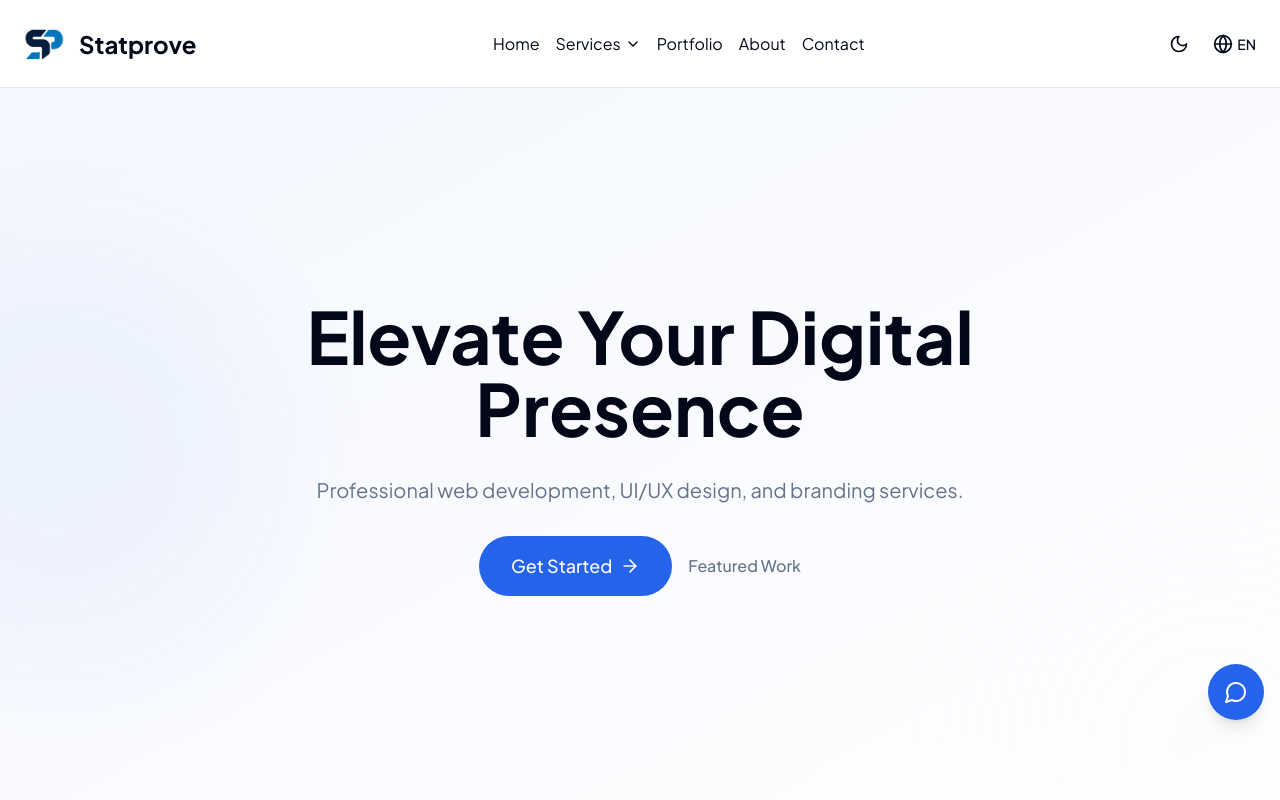
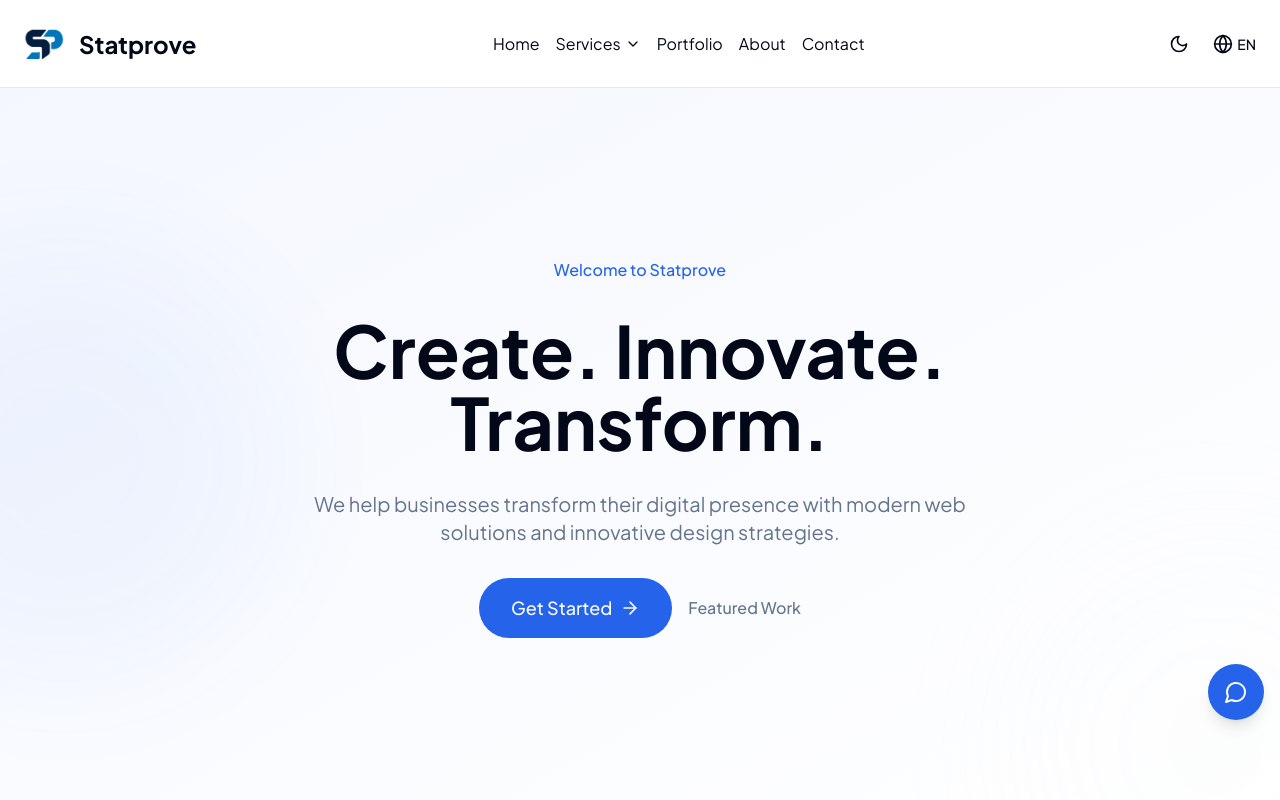
Before and after one commit to ahmakbardev/statprove, a Next.js app: page / in a window 1280 px wide. Shown: the top 800 px of the page. Built offline with nearby package versions, Linux system fonts and the light colour scheme.

Commit message:
Update hero copy

```diff
--- a/app/home-lang.ts
+++ b/app/home-lang.ts
@@ -1,7 +1,7 @@
 export const homeLang = {
     en: {
-      "hero.title": "Elevate Your Digital Presence",
-      "hero.subtitle": "Professional web development, UI/UX design, and branding services.",
+      "hero.title": "Create. Innovate. Transform.",
+      "hero.subtitle": "We help businesses transform their digital presence with modern web solutions and innovative design strategies.",
       "hero.cta": "Get Started",
       "featured.title": "Featured Work",
       "featured.subtitle": "Explore our latest projects and see how we've helped businesses achieve their goals.",
@@ -11,8 +11,8 @@ export const homeLang = {
       "pricing.subtitle": "Choose the perfect plan for your needs. All plans include our core features.",
     },
     id: {
-      "hero.title": "Tingkatkan Kehadiran Digital Anda",
-      "hero.subtitle": "Layanan pengembangan web profesional, desain UI/UX, dan branding.",
+      "hero.title": "Rancang. Buat. Wujudkan.",
+      "hero.subtitle": "Kami membantu bisnis mengubah kehadiran digital mereka dengan solusi web modern dan strategi desain yang inovatif.",
       "hero.cta": "Mulai Sekarang",
       "featured.title": "Karya Unggulan",
       "featured.subtitle":
--- a/app/page.tsx
+++ b/app/page.tsx
@@ -255,6 +255,14 @@ export default function Home() {
             transition={{ duration: 0.8 }}
             className="max-w-4xl mx-auto text-center space-y-8"
           >
+            <motion.p
+              initial={{ opacity: 0 }}
+              animate={{ opacity: 1 }}
+              transition={{ delay: 0.2 }}
+              className="text-primary font-medium"
+            >
+              Welcome to Statprove
+            </motion.p>
             <motion.h1
               initial={{ opacity: 0, y: 20 }}
               animate={{ opacity: 1, y: 0 }}
```
